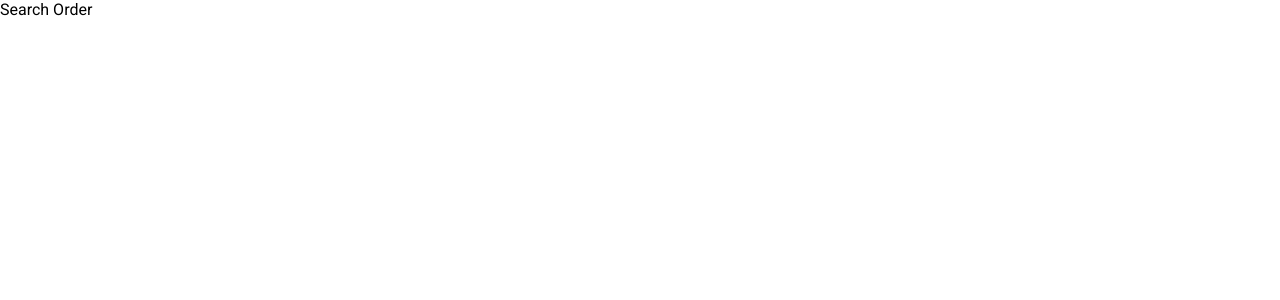
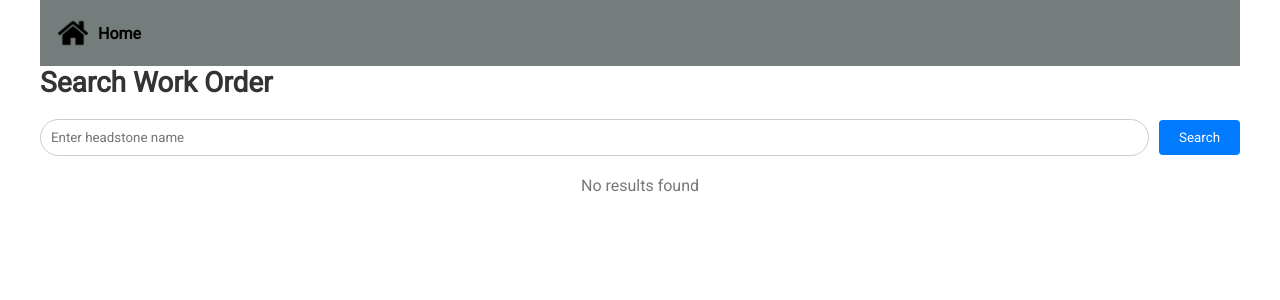
Before and after one commit to nabeel-dev1340/invoice031, a React (Create React App) app: page /search-order in a window 1280 px wide. Shown: the top 300 px of the page. Built offline with nearby package versions, Linux system fonts and the light colour scheme.

Commit message:
search order api integration

```diff
--- a/src/pages/SearchOrder.jsx
+++ b/src/pages/SearchOrder.jsx
@@ -1,11 +1,259 @@
-import React from 'react'
+import React, { useState } from "react";
+import IconHome from "../assets/icons/home.png";
+import { Link } from "react-router-dom";
+import styled from "styled-components";
+import IconWithText from "../components/IconWithTExt";
 
 const SearchOrder = () => {
+  const [searchTerm, setSearchTerm] = useState("");
+  const [searchResults, setSearchResults] = useState([]);
+  const [loading, setLoading] = useState(false);
+  const [selectedImage, setSelectedImage] = useState(null);
+
+  const handleSearch = async () => {
+    if (!searchTerm) {
+      return;
+    }
+
+    setLoading(true);
+
+    try {
+      const response = await fetch(`http://localhost:3000/work-orders?headstoneName=${searchTerm}`);
+      if (response.ok) {
+        const data = await response.json();
+        setSearchResults(data);
+      } else {
+        setSearchResults([]);
+      }
+    } catch (error) {
+      console.error("Error fetching data:", error);
+    } finally {
+      setLoading(false);
+    }
+  };
+
+  const openImagePopup = (image) => {
+    setSelectedImage(image);
+  };
+
+  const closeImagePopup = () => {
+    setSelectedImage(null);
+  };
+
   return (
-    <div>
-      Search Order
-    </div>
-  )
-}
+    <Container>
+      <NavBar className="nav-bar">
+        <StyledLink to="/landing-page">
+          <IconWithText iconSrc={IconHome} text="Home" />
+        </StyledLink>
+      </NavBar>
+      <Heading>Search Work Order</Heading>
+      <SearchBar>
+        <SearchInput
+          type="text"
+          placeholder="Enter headstone name"
+          value={searchTerm}
+          onChange={(e) => setSearchTerm(e.target.value)}
+        />
+        <SearchButton onClick={handleSearch} disabled={loading}>
+          {loading ? "Searching..." : "Search"}
+        </SearchButton>
+      </SearchBar>
+      {searchResults.length > 0 ? (
+        <ResultsContainer>
+          <ResultsHeading>Search Results:</ResultsHeading>
+          <ResultsGrid>
+            {searchResults.map((result) => (
+              <ResultTile key={result.invoiceNo}>
+                <TileHeading>{result.headstoneName}</TileHeading>
+                <TileInfo>Invoice No: {result.invoiceNo}</TileInfo>
+                <ViewOrderButton onClick={() => openImagePopup(result.image)}>
+                  View Order
+                </ViewOrderButton>
+              </ResultTile>
+            ))}
+          </ResultsGrid>
+        </ResultsContainer>
+      ) : (
+        <NoResultsMessage>No results found</NoResultsMessage>
+      )}
+      {selectedImage && (
+        <ImagePopup>
+          <ImagePopupContent>
+            <CloseButton onClick={closeImagePopup}>Close</CloseButton>
+            <ScrollableImageContainer>
+              <img src={selectedImage} alt="Work Order" />
+            </ScrollableImageContainer>
+          </ImagePopupContent>
+        </ImagePopup>
+      )}
+    </Container>
+  );
+};
 
-export default SearchOrder
+const Container = styled.div`
+  width: 100%;
+  max-width: 1200px;
+  margin: 0 auto;
+`;
+
+const NavBar = styled.nav`
+  background: #747c7c;
+  display: flex;
+  align-items: center;
+  padding: 15px;
+
+  @media (max-width: 768px) {
+    justify-content: space-between;
+  }
+`;
+
+const StyledLink = styled(Link)`
+  text-decoration: none;
+  color: #000;
+`;
+
+const Heading = styled.h1`
+  font-size: 28px;
+  color: #333;
+  margin-bottom: 20px;
+`;
+
+const SearchBar = styled.div`
+  display: flex;
+  align-items: center;
+  gap: 10px;
+  margin-bottom: 20px;
+
+  input {
+    flex: 1;
+    padding: 10px;
+    border: 1px solid #ccc;
+    border-radius: 24px; /* Rounded corners */
+    width: 50%; /* 50% width */
+  }
+`;
+
+const SearchInput = styled.input`
+  flex: 1;
+  padding: 10px;
+  border: 1px solid #ccc;
+  border-radius: 24px; /* Rounded corners */
+  width: 50%; /* 50% width */
+  padding-left: 16px; /* Add some left padding */
+`;
+
+const SearchButton = styled.button`
+  background-color: #007bff;
+  color: white;
+  border: none;
+  padding: 10px 20px;
+  border-radius: 4px;
+  cursor: pointer;
+  transition: background-color 0.3s ease;
+
+  &:hover {
+    background-color: #0056b3;
+  }
+`;
+
+const ResultsContainer = styled.div`
+  background: #f5f5f5;
+  padding: 20px;
+  border-radius: 10px;
+  box-shadow: 0px 2px 4px rgba(0, 0, 0, 0.1);
+`;
+
+const ResultsHeading = styled.h3`
+  font-size: 24px;
+  color: #333;
+  margin-bottom: 15px;
+`;
+
+const ResultsGrid = styled.div`
+  display: grid;
+  grid-template-columns: repeat(auto-fill, minmax(250px, 1fr));
+  gap: 20px;
+`;
+
+const ResultTile = styled.div`
+  background: #fff;
+  padding: 20px;
+  border: 1px solid #ccc;
+  border-radius: 5px;
+  box-shadow: 0px 2px 4px rgba(0, 0, 0, 0.1);
+`;
+
+const TileHeading = styled.h4`
+  font-size: 20px;
+  color: #333;
+  margin-bottom: 10px;
+`;
+
+const TileInfo = styled.p`
+  font-size: 16px;
+  color: #777;
+  margin-bottom: 10px;
+`;
+
+const ViewOrderButton = styled.button`
+  background-color: #007bff;
+  color: white;
+  border: none;
+  padding: 10px 20px;
+  border-radius: 4px;
+  cursor: pointer;
+  transition: background-color 0.3s ease;
+
+  &:hover {
+    background-color: #0056b3;
+  }
+`;
+
+const NoResultsMessage = styled.p`
+  font-size: 16px;
+  color: #777;
+  text-align: center;
+  margin-top: 20px;
+`;
+
+const ImagePopup = styled.div`
+  position: fixed;
+  top: 0;
+  left: 0;
+  width: 100%;
+  height: 100%;
+  background: rgba(0, 0, 0, 0.7);
+  display: flex;
+  justify-content: center;
+  align-items: center;
+  z-index: 1000;
+`;
+
+const ImagePopupContent = styled.div`
+  background: #fff;
+  padding: 20px;
+  border-radius: 5px;
+  box-shadow: 0px 2px 4px rgba(0, 0, 0, 0.2);
+  position: relative;
+  max-width: 80%; /* Limit the width of the popup */
+`;
+
+const ScrollableImageContainer = styled.div`
+  max-height: 80vh; /* Set a maximum height for scrollability */
+  overflow-y: auto; /* Enable vertical scrolling when needed */
+  margin-top: 10px;
+`;
+
+const CloseButton = styled.button`
+  position: absolute;
+  top: 10px;
+  right: 10px;
+  background-color: #ccc;
+  border: none;
+  padding: 5px 10px;
+  border-radius: 4px;
+  cursor: pointer;
+`;
+
+export default SearchOrder;
--- a/src/pages/WorkOrder.jsx
+++ b/src/pages/WorkOrder.jsx
@@ -68,8 +68,7 @@ const WorkOrder = () => {
       canvas.toBlob(async (blob) => {
         // Create a FormData object to send data to the server
         const formDataToSend = new FormData();
-        formDataToSend.append("invoiceNo", formData.invoiceNo);
-        formDataToSend.append("workOrder", blob, `${formData.invoiceNo}.png`);
+        formDataToSend.append("workOrder", blob, `${formData.headStoneName}..${formData.invoiceNo}.png`);
 
         // Make a POST API call to the /work-order endpoint
         const response = await fetch("http://localhost:3000/work-order", {
```
Also changed, not shown: src/pages/InvoiceForm.jsx (+0 -11 lines).
